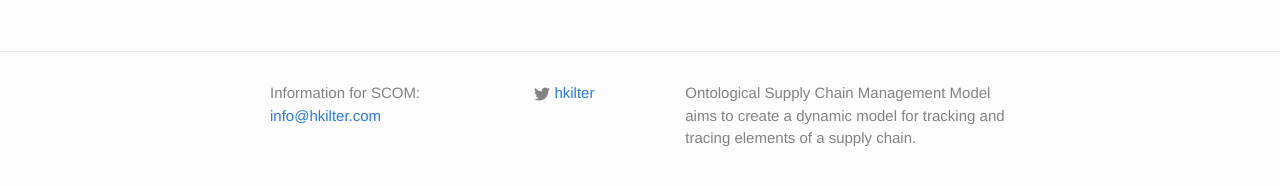
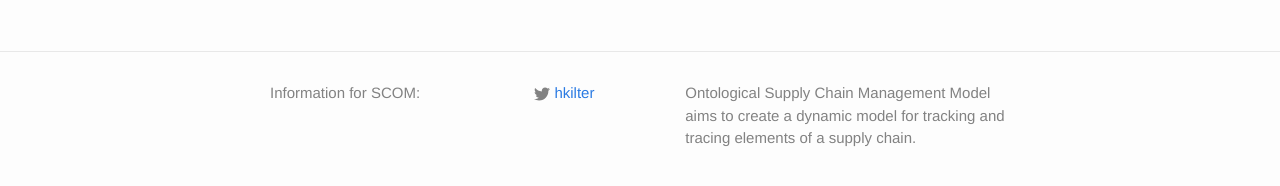
Before and after one commit to hkilter/hkilter-old.github.io, a Jekyll site: the page built from about.md, in a window 1280 px wide. Shown: the part 560-746 px from the top of the page. Built offline with Jekyll 4.4.1, drawn with Linux system fonts in a browser that asks for light colours.

Commit message:
corrected

```diff
--- a/_config.yml
+++ b/_config.yml
@@ -1,6 +1,6 @@
 # Site settings
 title: SCOM
-email: info@hkilter.com
+email:
 description: > # this means to ignore newlines until "baseurl:"
   Ontological Supply Chain Management Model aims to create
   a dynamic model for tracking and tracing elements of a supply chain.
```
